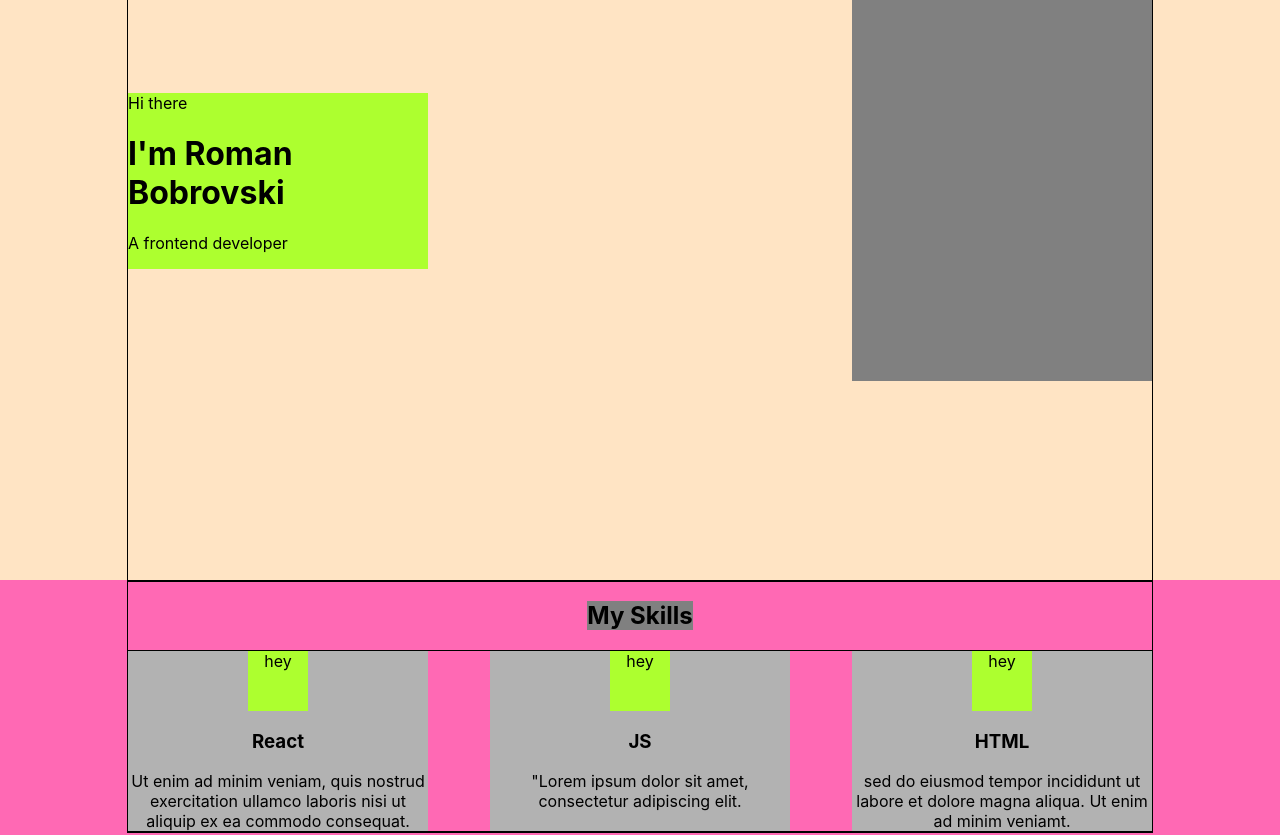
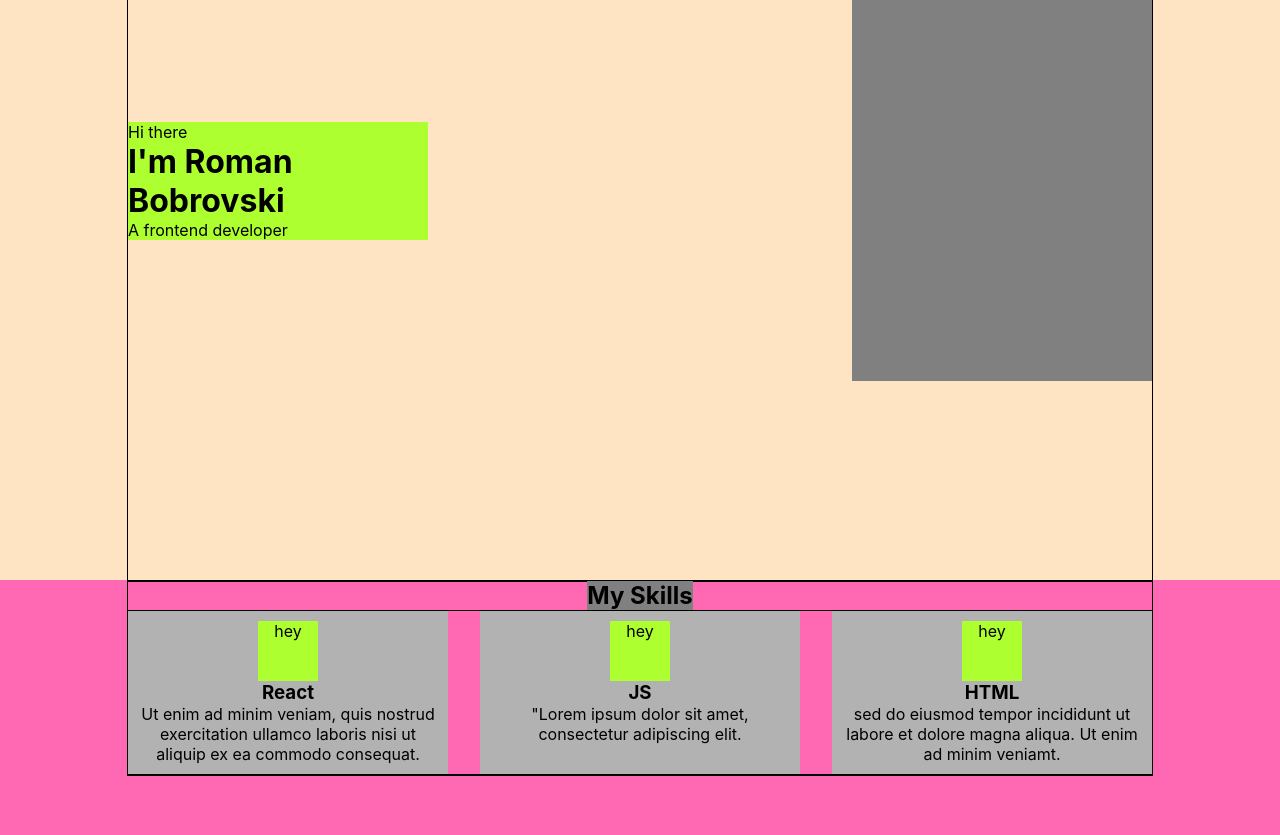
Before and after one commit to digitrom/my-portfolio, a React (Create React App) app: page / in a window 1280 px wide. Shown: the part 300-1135 px from the top of the page. Built offline with nearby package versions, Linux system fonts and the light colour scheme.

Commit message:
Footer block correct-3 - done

```diff
--- a/src/index.css
+++ b/src/index.css
@@ -1,3 +1,7 @@
+* {
+margin: 0;
+}
+
 body {
   margin: 0;
   padding: 0;
--- a/src/skills/skill/Skill.module.css
+++ b/src/skills/skill/Skill.module.css
@@ -5,6 +5,7 @@
     flex-direction: column;
     align-items: center;
     text-align: center;
+    padding: 10px;
 }
 
 .icon {
```
